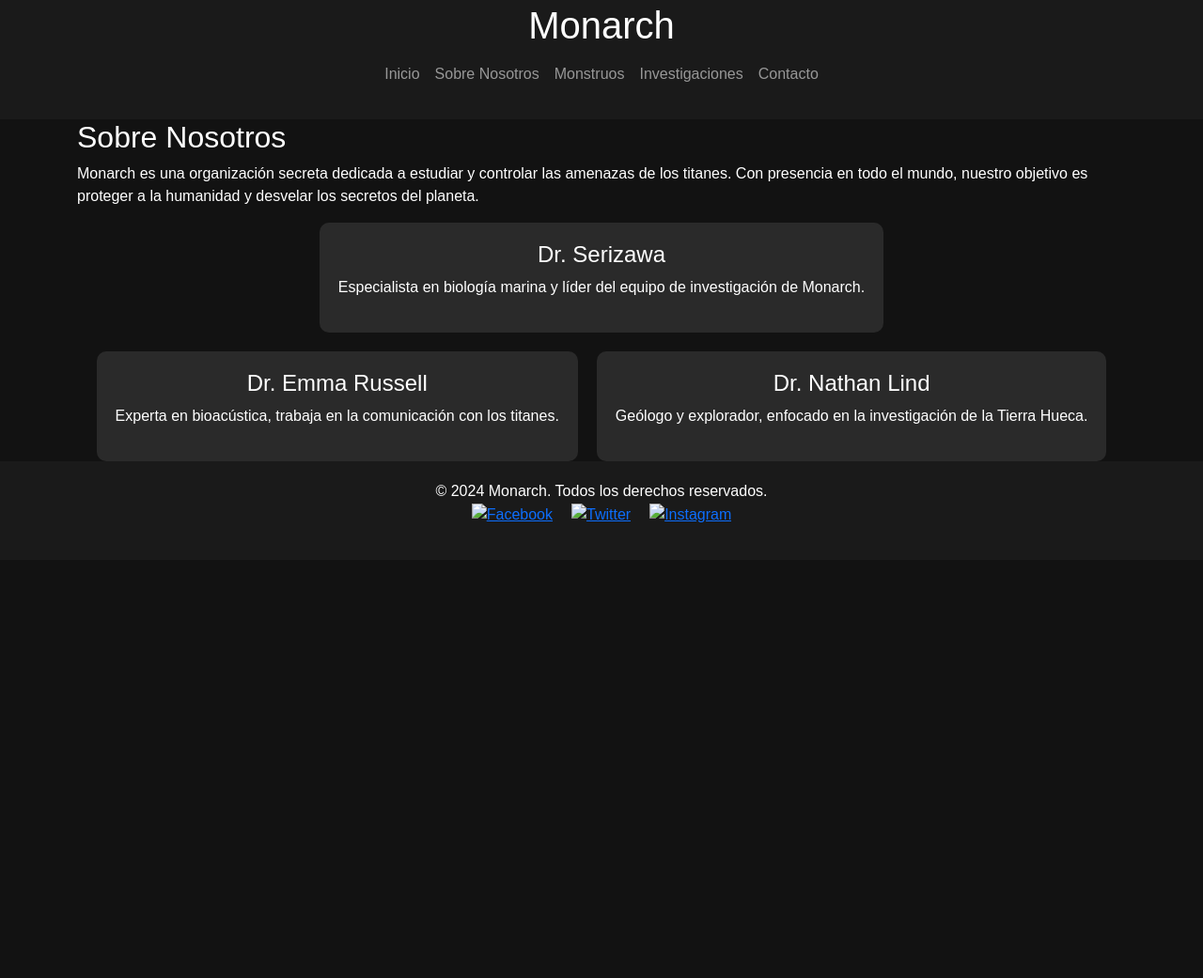
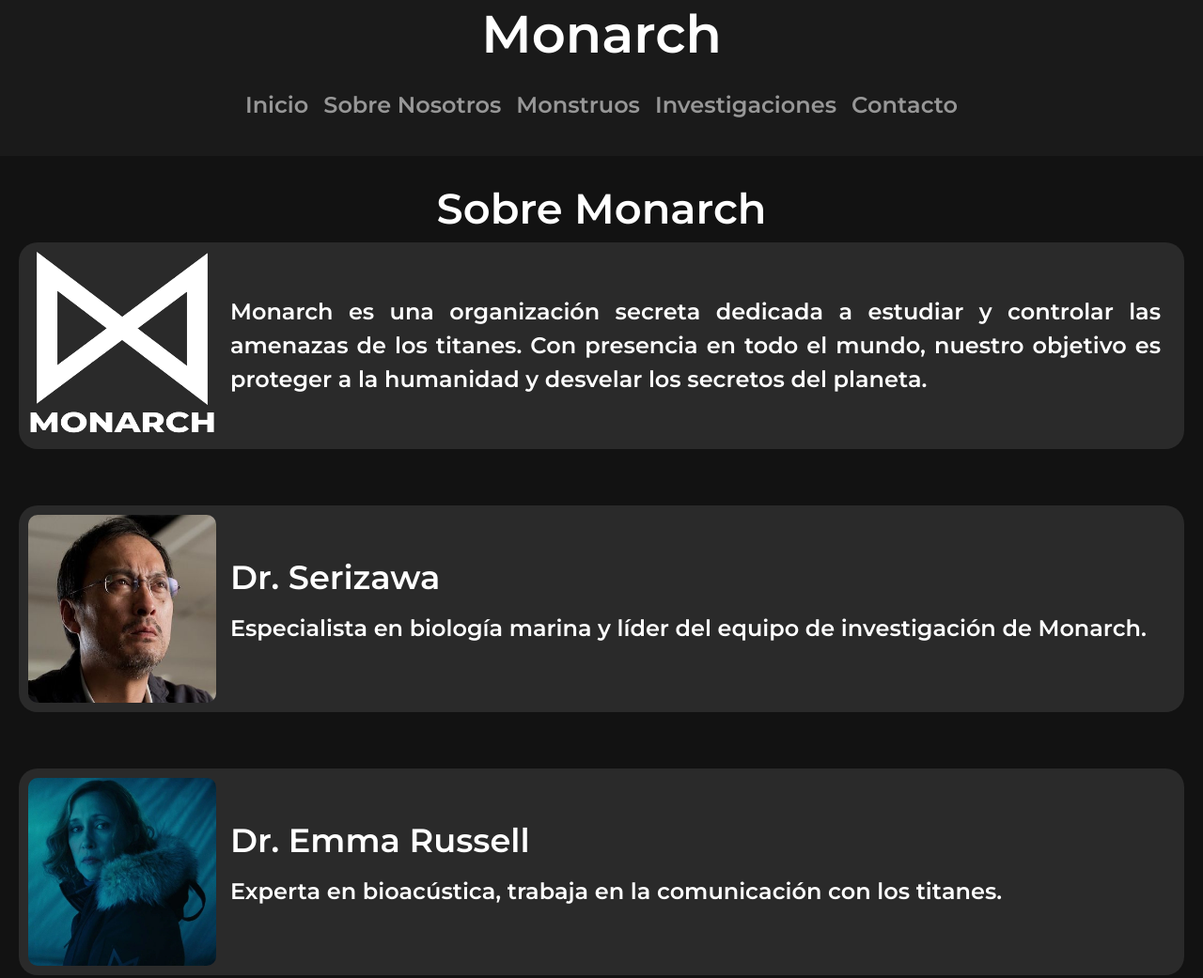
Before and after one commit to fercho779/Proyecto_Monsterverse, a plain HTML site: page pages/sobre_monarch.html in a window 1280 px wide. Shown: the part 17-1058 px from the top of the page at 94% size. Before the commit the page ends 800 px from the top, so only its background shows below. Drawn offline with nearby package versions, Linux system fonts and the light colour scheme.

Commit message:
arreglo de pages sobre-monarch

```diff
--- a/pages/sobre_monarch.html
+++ b/pages/sobre_monarch.html
@@ -4,7 +4,7 @@
     <meta charset="UTF-8">
     <meta name="viewport" content="width=device-width, initial-scale=1.0">
     <link rel="stylesheet" href="../css/bootstrap.min.css">
-    <link rel="stylesheet" href="../styles/styles.css">
+    <link rel="stylesheet" href="../css/main.css">
     <title>Document</title>
 </head>
 <body>
@@ -38,37 +38,60 @@
                 </nav>
             </section>
         </header>
-        <section class="hero-pages">
-            <div class="container">
-                <h2>Sobre Nosotros</h2>
+        <section class="card-hero-pages">
+                <h2>Sobre Monarch</h2>
+                <article class="card-hero-container">
+                    <div class="card-hero-foto">
+                        <img src="../assest/img/Monarch-White-Logo-PNG.png" alt="Monarch-logo">
+                    </div>
+                    <div class="card-hero-descripcion">
                         <p>Monarch es una organización secreta dedicada a estudiar y controlar las amenazas de los titanes. Con presencia en todo el mundo, nuestro objetivo es proteger a la humanidad y desvelar los secretos del planeta.</p>
-                <div class="team">
-                    <div class="member">
+                    </div>
+                </article>
+        </section>
+        <section class="card-hero-pages">
+            <article class="card-hero-container">
+                <div>
+                    <img src="../assest/img/Dr. Serizawa.jpg" alt="Dr.Serizawa">
+                </div>
+                <div class="card-hero-descripcion">
                     <h3>Dr. Serizawa</h3>
                     <p>Especialista en biología marina y líder del equipo de investigación de Monarch.</p>
                 </div>
-                    <div class="member">
+            </article>
+        </section>
+        <section class="card-hero-pages">
+            <article class="card-hero-container">
+                <div>
+                    <img src="../assest/img/Emma_Russell_Profile.webp" alt="Dr.Serizawa">
+                </div>
+                <div class="card-hero-descripcion">
                     <h3>Dr. Emma Russell</h3>
                     <p>Experta en bioacústica, trabaja en la comunicación con los titanes.</p>
                 </div>
-                    <div class="member">
+            </article>
+        </section>
+        <section class="card-hero-pages">
+            <article class="card-hero-container">
+                <div>
+                    <img src="../assest/img/Dr.NathanLind.jpg" alt="Dr.Serizawa">
+                </div>
+                <div class="card-hero-descripcion">
                     <h3>Dr. Nathan Lind</h3>
                     <p>Geólogo y explorador, enfocado en la investigación de la Tierra Hueca.</p>
                 </div>
-                </div>
-            </div>
+            </article>
         </section>
         <footer>
-            <div class="container">
+            <section class="footer-container">
+               <div>
+                <a href="#"><img src="../assest/img/iconoLinkdin.png" class="img-fluid" alt="linkedin"></a>
+                <a href="#"><img src="../assest/img/github-icon-2.svg" class="img-fluid" alt="github"></a>
+               </div>
                 <p>&copy; 2024 Monarch. Todos los derechos reservados.</p>
-                <ul class="social">
-                    <li><a href="#"><img src="images/facebook.png" alt="Facebook"></a></li>
-                    <li><a href="#"><img src="images/twitter.png" alt="Twitter"></a></li>
-                    <li><a href="#"><img src="images/instagram.png" alt="Instagram"></a></li>
-                </ul>
-            </div>
+            </section>
         </footer>
     </main>
-    <script src="./js/bootstrap.bundle.min.js"></script>
+    <script src="../js/bootstrap.bundle.min.js"></script>
 </body>
 </html>
--- a/scss/layout/_content.scss
+++ b/scss/layout/_content.scss
@@ -10,6 +10,3 @@
     flex-direction: column;
     width: 100%;
 }
-.hero-pages{
-    padding: $padding-content-pages;
-}
--- a/scss/main.scss
+++ b/scss/main.scss
@@ -1,4 +1,5 @@
 @import "utilities/variables";
+@import "utilities/mixins";
 @import "base/reset";
 @import "base/fonts";
 @import "base/typography";
@@ -6,4 +7,5 @@
 @import "layout/content";
 @import "layout/footer";
 @import "components/buttons";
-@import "views/inicio"
+@import "views/inicio";
+@import "views/sobre-monarch";
--- /dev/null
+++ b/scss/utilities/_mixins.scss
@@ -0,0 +1,9 @@
+@mixin respond-to($media){
+    @if $media == 'desktop'
+    {
+        @media(min-width: 1024px)
+        {
+            @content;
+        }
+    }
+}
--- a/scss/utilities/_variables.scss
+++ b/scss/utilities/_variables.scss
@@ -5,7 +5,8 @@
 $font-family-project: "Montserrat-SemiBold";
 $color-text: white;
 $padding-content-index: 100px 20px;
-$padding-content-pages:50px 0px;
+$padding-content-pages:30px 20px;
 $background-header-footer: #1a1a1a;
 $background-project: #121212;
+$background-card:#2a2a2a;
 $max-width-img-footer: 1.5em;
--- /dev/null
+++ b/scss/views/_sobre-monarch.scss
@@ -0,0 +1,48 @@
+.card-hero-pages{
+    padding: $padding-content-pages;
+    text-align: center;
+    height: auto;
+    p{
+        text-align: justify;
+        margin: 15px;
+    }
+}
+.card-hero-container{
+    background-color: $background-card;
+    padding: 10px;
+    border-radius:20px;
+    display: grid;
+    grid-template-columns: 1fr;
+    grid-template-rows: repeat(2,auto);
+    grid-template-areas:
+    "foto"
+    "descripcion"
+    ;
+    img{
+        width: 200px;
+        height: 200px;
+        border-radius: 10px;
+    }
+}
+.card-hero-foto{
+    grid-area: foto;
+}
+.card-hero-descripcion{
+    grid-area: descripcion;
+}
+@include respond-to('desktop')
+{
+    .card-hero-container{
+        grid-template-columns: auto 1fr;
+        grid-template-areas:
+        "foto descripcion"
+        ;
+        .card-hero-descripcion{
+            align-self: center;
+            h3{
+                margin-left: 15px;
+                text-align: justify;
+            }
+        }
+    }
+}
```
Also changed, not shown: assest/img/Dr. Serizawa.jpg (added), assest/img/Dr.NathanLind.jpg (added), assest/img/Emma_Russell_Profile.webp (added), assest/img/Monarch-White-Logo-PNG.png (added), css/main.css, 1 other file. Lines whose indentation alone changed are shown as unchanged.
